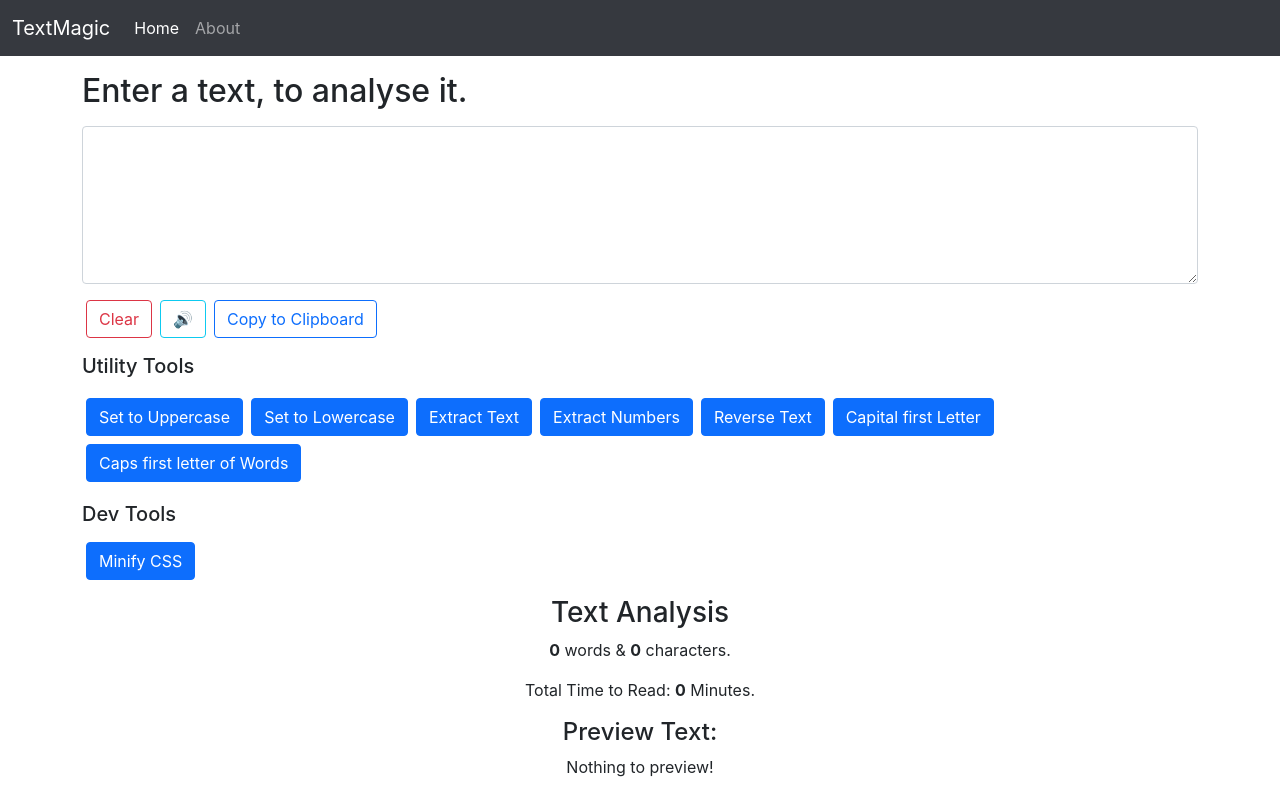
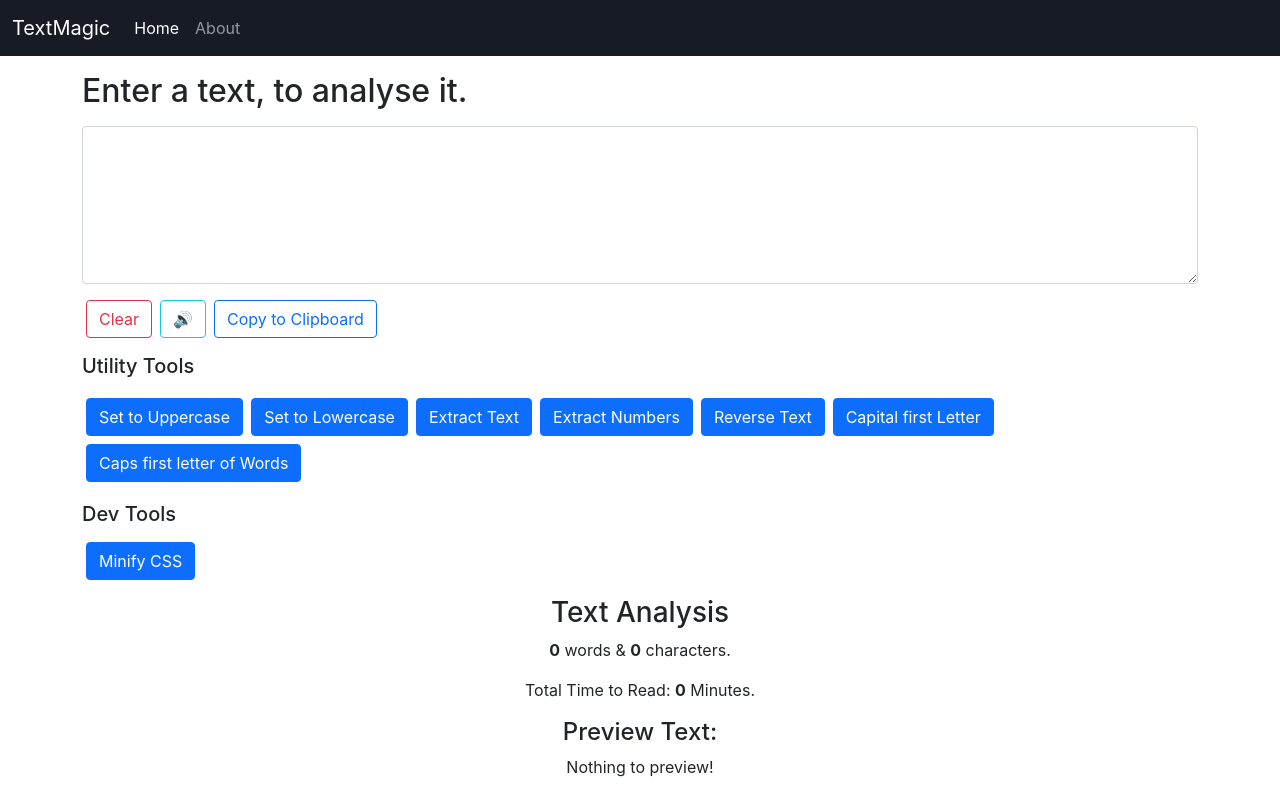
Before and after one commit to TheSGJ/TextMagic-React, a React (Create React App) app: page / in a window 1280 px wide. Built offline with nearby package versions, Linux system fonts and the light colour scheme.

Commit message:
Update Navbar.js

```diff
--- a/src/components/Navbar.js
+++ b/src/components/Navbar.js
@@ -3,7 +3,7 @@
 
 export default function Navbar(props) {
   return (
-    <nav className="navbar navbar-expand-lg navbar-dark" style={{backgroundColor: '#36393f'}}>
+    <nav className="navbar navbar-expand-lg navbar-dark" style={{backgroundColor: '#171c24'}}>
     <div className="container-fluid">
       <a className="navbar-brand" href="/">{props.title}</a>
 
```
